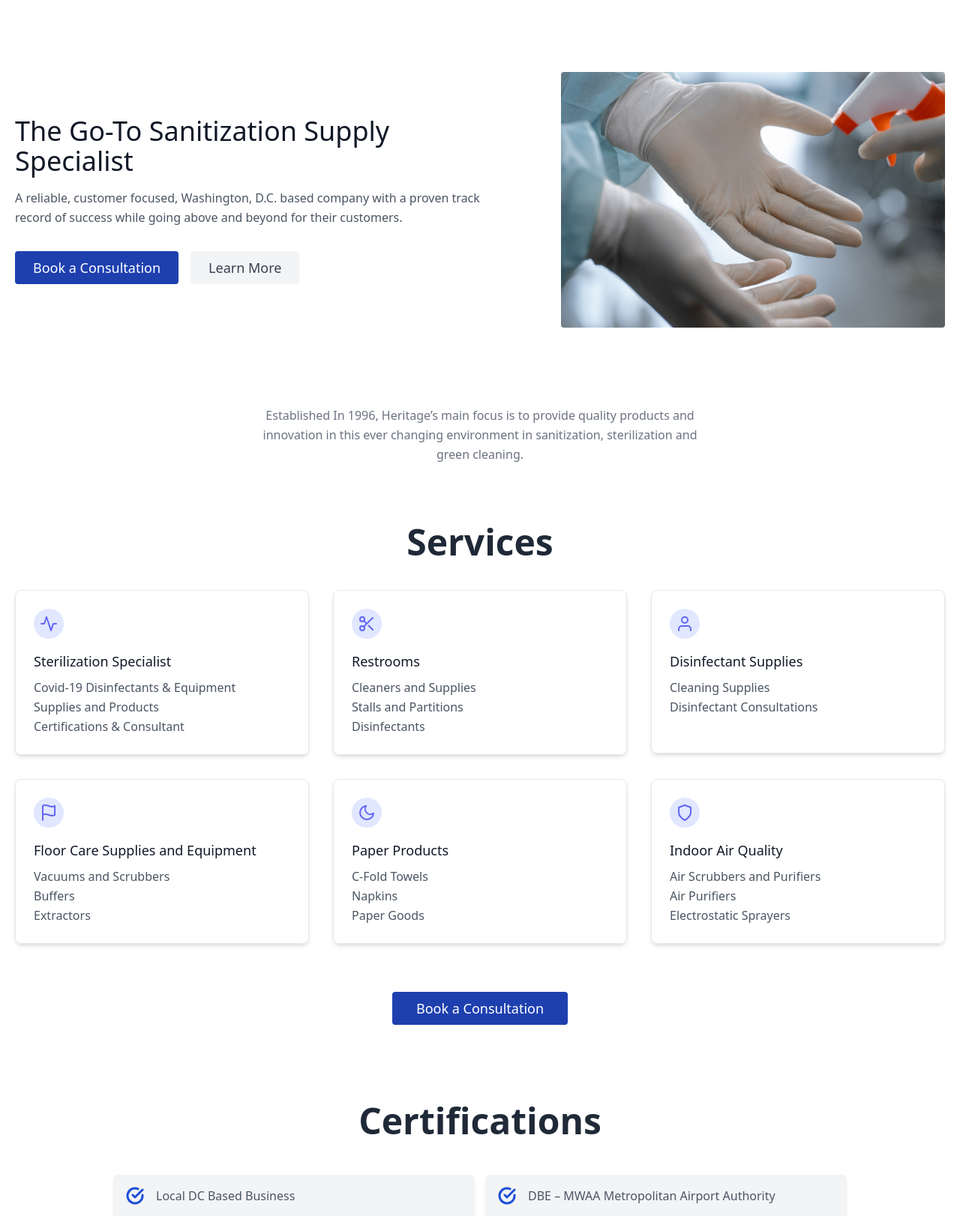
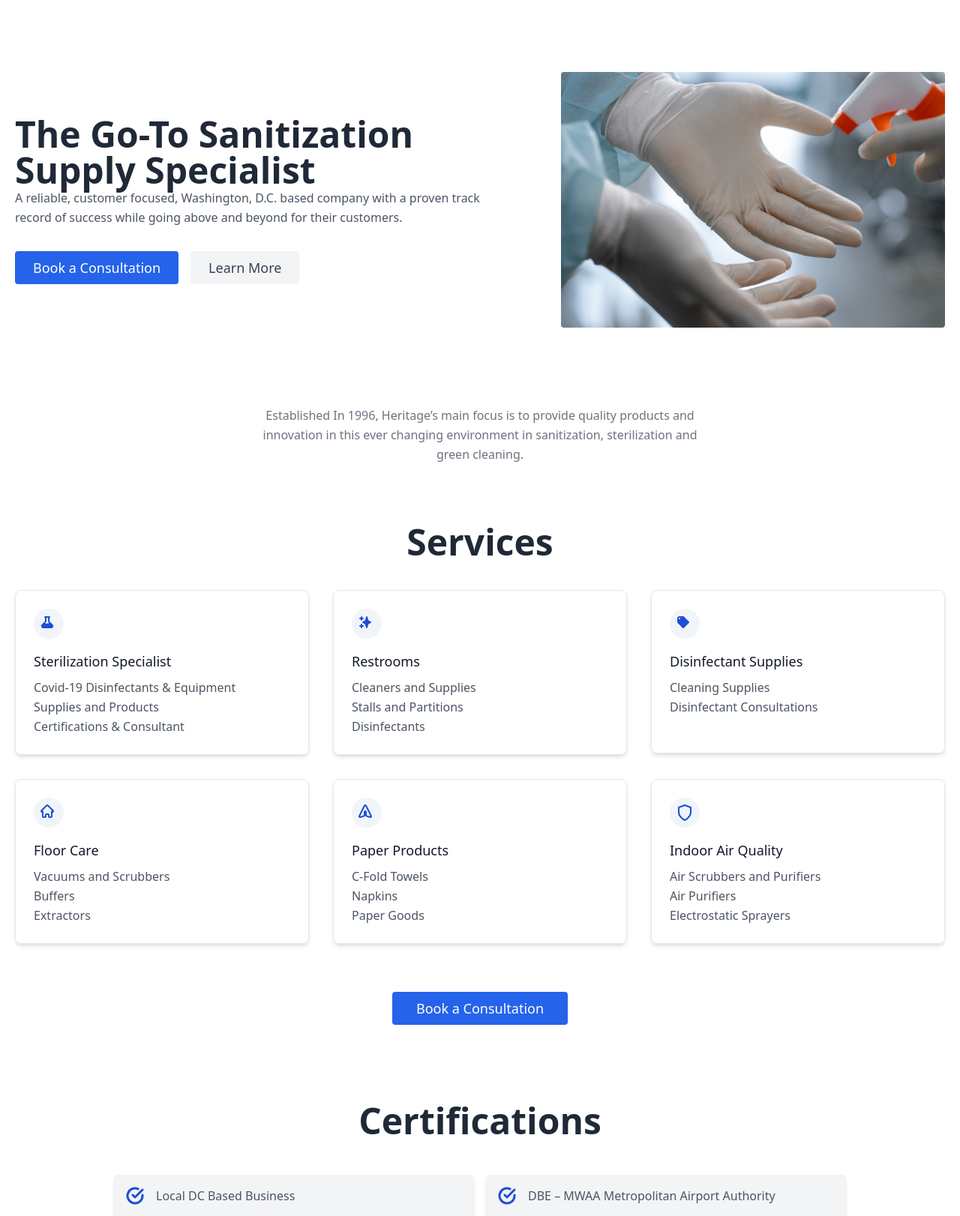
Before and after one commit to cashconnor/HTech, a Django app: page / in a window 1280 px wide. Shown: the part 153-1775 px from the top of the page at 75% size. Run offline with Django 4.2, Linux system fonts and the light colour scheme.

Commit message:
turning into a single page website

```diff
--- /dev/null
+++ b/static/css/htmlstyle.css
@@ -0,0 +1,24 @@
+html {
+    scroll-behavior: smooth;
+   }
+
+
+   #scrollbtn {
+    display: none; /* Hidden by default */
+    position: fixed; /* Fixed/sticky position */
+    bottom: 20px; /* Place the button at the bottom of the page */
+    right: 30px; /* Place the button 30px from the right */
+    z-index: 99; /* Make sure it does not overlap */
+    border: none; /* Remove borders */
+    outline: none; /* Remove outline */
+    background-color: red; /* Set a background color */
+    color: white; /* Text color */
+    cursor: pointer; /* Add a mouse pointer on hover */
+    padding: 15px; /* Some padding */
+    border-radius: 10px; /* Rounded corners */
+    font-size: 18px; /* Increase font size */
+  }
+
+  #scrollbtn:hover {
+    background-color: #555; /* Add a dark-grey background on hover */
+  }
--- a/static/css/style.css
+++ b/static/css/style.css
@@ -514,11 +514,6 @@ Ensure the default browser behavior of the `hidden` attribute.
   position: relative;
 }
 
-.sticky {
-  position: -webkit-sticky;
-  position: sticky;
-}
-
 .inset-0 {
   top: 0px;
   right: 0px;
@@ -737,8 +732,8 @@ Ensure the default browser behavior of the `hidden` attribute.
   width: 83.333333%;
 }
 
-.w-1\/2 {
-  width: 50%;
+.w-8\/12 {
+  width: 66.666667%;
 }
 
 .w-4 {
@@ -859,19 +854,24 @@ Ensure the default browser behavior of the `hidden` attribute.
   background-color: rgb(255 255 255 / var(--tw-bg-opacity));
 }
 
-.bg-indigo-500 {
+.bg-blue-600 {
   --tw-bg-opacity: 1;
-  background-color: rgb(99 102 241 / var(--tw-bg-opacity));
-}
-
-.bg-blue-800 {
-  --tw-bg-opacity: 1;
-  background-color: rgb(30 64 175 / var(--tw-bg-opacity));
+  background-color: rgb(37 99 235 / var(--tw-bg-opacity));
 }
 
 .bg-gray-100 {
   --tw-bg-opacity: 1;
   background-color: rgb(243 244 246 / var(--tw-bg-opacity));
+}
+
+.bg-slate-100 {
+  --tw-bg-opacity: 1;
+  background-color: rgb(241 245 249 / var(--tw-bg-opacity));
+}
+
+.bg-indigo-500 {
+  --tw-bg-opacity: 1;
+  background-color: rgb(99 102 241 / var(--tw-bg-opacity));
 }
 
 .bg-indigo-100 {
@@ -1061,9 +1061,9 @@ Ensure the default browser behavior of the `hidden` attribute.
   color: rgb(17 24 39 / var(--tw-text-opacity));
 }
 
-.text-indigo-500 {
+.text-blue-500 {
   --tw-text-opacity: 1;
-  color: rgb(99 102 241 / var(--tw-text-opacity));
+  color: rgb(59 130 246 / var(--tw-text-opacity));
 }
 
 .text-gray-700 {
@@ -1081,14 +1081,19 @@ Ensure the default browser behavior of the `hidden` attribute.
   color: rgb(107 114 128 / var(--tw-text-opacity));
 }
 
+.text-gray-800 {
+  --tw-text-opacity: 1;
+  color: rgb(31 41 55 / var(--tw-text-opacity));
+}
+
 .text-blue-700 {
   --tw-text-opacity: 1;
   color: rgb(29 78 216 / var(--tw-text-opacity));
 }
 
-.text-gray-800 {
+.text-indigo-500 {
   --tw-text-opacity: 1;
-  color: rgb(31 41 55 / var(--tw-text-opacity));
+  color: rgb(99 102 241 / var(--tw-text-opacity));
 }
 
 .shadow-md {
@@ -1127,9 +1132,9 @@ Ensure the default browser behavior of the `hidden` attribute.
   transition-timing-function: cubic-bezier(0.4, 0, 0.2, 1);
 }
 
-.hover\:bg-indigo-600:hover {
+.hover\:bg-blue-800:hover {
   --tw-bg-opacity: 1;
-  background-color: rgb(79 70 229 / var(--tw-bg-opacity));
+  background-color: rgb(30 64 175 / var(--tw-bg-opacity));
 }
 
 .hover\:bg-blue-700:hover {
@@ -1140,6 +1145,11 @@ Ensure the default browser behavior of the `hidden` attribute.
 .hover\:bg-gray-200:hover {
   --tw-bg-opacity: 1;
   background-color: rgb(229 231 235 / var(--tw-bg-opacity));
+}
+
+.hover\:bg-indigo-600:hover {
+  --tw-bg-opacity: 1;
+  background-color: rgb(79 70 229 / var(--tw-bg-opacity));
 }
 
 .hover\:text-gray-900:hover {
--- a/static/js/scroll.js
+++ b/static/js/scroll.js
@@ -28,3 +28,23 @@ methods: {
         }
     }
 }
+
+//Get the button:
+mybutton = document.getElementById("scrollbtn");
+
+// When the user scrolls down 20px from the top of the document, show the button
+window.onscroll = function() {scrollFunction()};
+
+function scrollFunction() {
+  if (document.body.scrollTop > 20 || document.documentElement.scrollTop > 20) {
+    mybutton.style.display = "block";
+  } else {
+    mybutton.style.display = "none";
+  }
+}
+
+// When the user clicks on the button, scroll to the top of the document
+function topFunction() {
+  document.body.scrollTop = 0; // For Safari
+  document.documentElement.scrollTop = 0; // For Chrome, Firefox, IE and Opera
+}
--- a/templates/base.html
+++ b/templates/base.html
@@ -6,6 +6,7 @@
     <meta http-equiv="X-UA-Compatible" content="IE=edge">
     <meta name="viewport" content="width=device-width, initial-scale=1.0">
     <link href="{% static 'css/style.css' %}" rel="stylesheet">
+    <link href="{% static 'css/htmlstyle.css' %}" rel="stylesheet">
     <link rel="stylesheet" href="https://unpkg.com/aos@next/dist/aos.css" />
     <title>{% block title %}Heritage Maintenance{% endblock %}</title>
     <script src="{% static 'js/scroll.js' %}"></script>
@@ -14,8 +15,11 @@
     <main>
         {% include 'navbar.html' %}
         {% block content %}
+
         {% endblock %}
+        <button onclick="topFunction()" id="scrollbtn" title="Go to top">button</button>
         {% include 'footer.html' %}
+
     </main>
     <script src="https://unpkg.com/aos@next/dist/aos.js"></script>
     <script>
--- a/templates/contact-us.html
+++ b/templates/contact-us.html
@@ -14,7 +14,7 @@
           </div>
           <div class="lg:w-1/2 px-6 mt-4 lg:mt-0">
             <h2 class="title-font font-semibold text-gray-900 tracking-widest text-xs">EMAIL</h2>
-            <a class="text-indigo-500 leading-relaxed">info@htech-inc.com</a>
+            <a class="text-blue-500 leading-relaxed">info@htech-inc.com</a>
             <h2 class="title-font font-semibold text-gray-900 tracking-widest text-xs mt-4">PHONE</h2>
             <p class="leading-relaxed">202-957-9014</p>
           </div>
@@ -35,7 +35,7 @@
           <label for="message" class="leading-7 text-sm text-gray-600">Message</label>
           <textarea id="message" name="message" class="w-full bg-white rounded border border-gray-300 focus:border-indigo-500 focus:ring-2 focus:ring-indigo-200 h-32 text-base outline-none text-gray-700 py-1 px-3 resize-none leading-6 transition-colors duration-200 ease-in-out"></textarea>
         </div>
-        <button class="text-white bg-indigo-500 border-0 py-2 px-6 focus:outline-none hover:bg-indigo-600 rounded text-lg">Send</button>
+        <button class="text-white bg-blue-600 border-0 py-2 px-6 focus:outline-none hover:bg-blue-800 rounded text-lg">Send</button>
         <p class="text-xs text-gray-500 mt-3"></p>
       </div>
     </div>
--- a/templates/index.html
+++ b/templates/index.html
@@ -7,13 +7,13 @@
 <section class="text-gray-600 body-font">
     <div class="container mx-auto flex px-5 py-24 md:flex-row flex-col items-center ">
       <div data-aos="fade-right" class="lg:flex-grow md:w-1/2 lg:pr-24 md:pr-16 flex flex-col md:items-start md:text-left mb-16 md:mb-0 items-center text-center">
-        <h1 class="title-font sm:text-4xl text-3xl mb-4 font-medium text-gray-900">The Go-To Sanitization Supply Specialist
+        <h1 class="title-font lg:text-5xl md:text-4xl text-2xl font-bold leading-10 text-gray-800">The Go-To Sanitization Supply Specialist
           <br class="hidden lg:inline-block">
         </h1>
         <p class="mb-8 leading-relaxed">A reliable, customer focused, Washington, D.C. based company with a proven track record of success while going above and beyond for their customers.</p>
         <div class="flex justify-center">
-          <button class="inline-flex text-white bg-blue-800 border-0 py-2 px-6 focus:outline-none hover:bg-blue-700 rounded text-lg">Book a Consultation</button>
-          <button class="ml-4 inline-flex text-gray-700 bg-gray-100 border-0 py-2 px-6 focus:outline-none hover:bg-gray-200 rounded text-lg">Learn More</button>
+          <a href="{% url 'contact-us' %}" class="inline-flex text-white bg-blue-600 border-0 py-2 px-6 focus:outline-none hover:bg-blue-700 rounded text-lg">Book a Consultation</a>
+          <a href="{% url 'services' %}" class="ml-4 inline-flex text-gray-700 bg-gray-100 border-0 py-2 px-6 focus:outline-none hover:bg-gray-200 rounded text-lg">Learn More</a>
         </div>
       </div>
       <div class="lg:max-w-lg lg:w-full md:w-1/2 w-5/6">
@@ -29,15 +29,16 @@
         <p class="lg:w-1/2 w-full leading-relaxed text-gray-500">Established In 1996, Heritage’s main focus is to provide quality products and innovation in this ever changing environment in sanitization, sterilization and green cleaning.</p>
 
       </div>
+      <div id="services" ></div>
       <div data-aos="fade-up" class="flex flex-wrap w-full mb-10 flex-col items-center text-center">
         <h1 class="lg:text-5xl md:text-4xl text-2xl font-bold leading-10 text-gray-800">Services</h1>
       </div>
       <div class="flex flex-wrap -m-4">
         <div class="xl:w-1/3 md:w-1/2 p-4">
           <div data-aos="fade-up" class="border border-gray-200 p-6 rounded-lg shadow-md">
-            <div class="w-10 h-10 inline-flex items-center justify-center rounded-full bg-indigo-100 text-indigo-500 mb-4">
-              <svg fill="none" stroke="currentColor" stroke-linecap="round" stroke-linejoin="round" stroke-width="2" class="w-6 h-6" viewBox="0 0 24 24">
-                <path d="M22 12h-4l-3 9L9 3l-3 9H2"></path>
+            <div class="w-10 h-10 inline-flex items-center justify-center rounded-full bg-slate-100 text-blue-700 mb-4">
+              <svg fill="currentColor" stroke="currentColor" stroke-linecap="round" stroke-linejoin="round" stroke-width="0" class="w-6 h-6" viewBox="0 0 24 24">
+                <path fill-rule="evenodd" d="M7 2a1 1 0 00-.707 1.707L7 4.414v3.758a1 1 0 01-.293.707l-4 4C.817 14.769 2.156 18 4.828 18h10.343c2.673 0 4.012-3.231 2.122-5.121l-4-4A1 1 0 0113 8.172V4.414l.707-.707A1 1 0 0013 2H7zm2 6.172V4h2v4.172a3 3 0 00.879 2.12l1.027 1.028a4 4 0 00-2.171.102l-.47.156a4 4 0 01-2.53 0l-.563-.187a1.993 1.993 0 00-.114-.035l1.063-1.063A3 3 0 009 8.172z" clip-rule="evenodd" ></path>
               </svg>
             </div>
             <h2 class="text-lg text-gray-900 font-medium title-font mb-2">Sterilization Specialist</h2>
@@ -48,11 +49,9 @@
         </div>
         <div class="xl:w-1/3 md:w-1/2 p-4">
           <div data-aos="fade-up" class="border border-gray-200 p-6 rounded-lg shadow-md">
-            <div class="w-10 h-10 inline-flex items-center justify-center rounded-full bg-indigo-100 text-indigo-500 mb-4">
-              <svg fill="none" stroke="currentColor" stroke-linecap="round" stroke-linejoin="round" stroke-width="2" class="w-6 h-6" viewBox="0 0 24 24">
-                <circle cx="6" cy="6" r="3"></circle>
-                <circle cx="6" cy="18" r="3"></circle>
-                <path d="M20 4L8.12 15.88M14.47 14.48L20 20M8.12 8.12L12 12"></path>
+            <div class="w-10 h-10 inline-flex items-center justify-center rounded-full bg-slate-100 text-blue-700 mb-4">
+              <svg fill="currentColor" stroke="currentColor" stroke-linecap="round" stroke-linejoin="round" stroke-width="0" class="w-6 h-6" viewBox="0 0 24 24">
+                <path fill-rule="evenodd" d="M5 2a1 1 0 011 1v1h1a1 1 0 010 2H6v1a1 1 0 01-2 0V6H3a1 1 0 010-2h1V3a1 1 0 011-1zm0 10a1 1 0 011 1v1h1a1 1 0 110 2H6v1a1 1 0 11-2 0v-1H3a1 1 0 110-2h1v-1a1 1 0 011-1zM12 2a1 1 0 01.967.744L14.146 7.2 17.5 9.134a1 1 0 010 1.732l-3.354 1.935-1.18 4.455a1 1 0 01-1.933 0L9.854 12.8 6.5 10.866a1 1 0 010-1.732l3.354-1.935 1.18-4.455A1 1 0 0112 2z" clip-rule="evenodd"></path>
               </svg>
             </div>
             <h2 class="text-lg text-gray-900 font-medium title-font mb-2">Restrooms</h2>
@@ -63,10 +62,10 @@
         </div>
         <div class="xl:w-1/3 md:w-1/2 p-4">
           <div data-aos="fade-up" class="border border-gray-200 p-6 rounded-lg shadow-md">
-            <div class="w-10 h-10 inline-flex items-center justify-center rounded-full bg-indigo-100 text-indigo-500 mb-4">
-              <svg fill="none" stroke="currentColor" stroke-linecap="round" stroke-linejoin="round" stroke-width="2" class="w-6 h-6" viewBox="0 0 24 24">
-                <path d="M20 21v-2a4 4 0 00-4-4H8a4 4 0 00-4 4v2"></path>
-                <circle cx="12" cy="7" r="4"></circle>
+            <div class="w-10 h-10 inline-flex items-center justify-center rounded-full bg-slate-100 text-blue-700 mb-4">
+              <svg fill="currentColor" stroke="currentColor" stroke-linecap="round" stroke-linejoin="round" stroke-width="0" class="w-6 h-6" viewBox="0 0 24 24">
+                <path fill-rule="evenodd" d="M17.707 9.293a1 1 0 010 1.414l-7 7a1 1 0 01-1.414 0l-7-7A.997.997 0 012 10V5a3 3 0 013-3h5c.256 0 .512.098.707.293l7 7zM5 6a1 1 0 100-2 1 1 0 000 2z" clip-rule="evenodd"></path>
+
               </svg>
             </div>
             <h2 class="text-lg text-gray-900 font-medium title-font mb-2">Disinfectant Supplies</h2>
@@ -77,12 +76,12 @@
         </div>
         <div class="xl:w-1/3 md:w-1/2 p-4">
           <div data-aos="fade-up" class="border border-gray-200 p-6 rounded-lg shadow-md">
-            <div class="w-10 h-10 inline-flex items-center justify-center rounded-full bg-indigo-100 text-indigo-500 mb-4">
+            <div class="w-10 h-10 inline-flex items-center justify-center rounded-full bg-slate-100 text-blue-700 mb-4">
               <svg fill="none" stroke="currentColor" stroke-linecap="round" stroke-linejoin="round" stroke-width="2" class="w-6 h-6" viewBox="0 0 24 24">
-                <path d="M4 15s1-1 4-1 5 2 8 2 4-1 4-1V3s-1 1-4 1-5-2-8-2-4 1-4 1zM4 22v-7"></path>
+                <path d="M10.707 2.293a1 1 0 00-1.414 0l-7 7a1 1 0 001.414 1.414L4 10.414V17a1 1 0 001 1h2a1 1 0 001-1v-2a1 1 0 011-1h2a1 1 0 011 1v2a1 1 0 001 1h2a1 1 0 001-1v-6.586l.293.293a1 1 0 001.414-1.414l-7-7z" ></path>
               </svg>
             </div>
-            <h2 class="text-lg text-gray-900 font-medium title-font mb-2">Floor Care Supplies and Equipment</h2>
+            <h2 class="text-lg text-gray-900 font-medium title-font mb-2">Floor Care</h2>
             <p class="leading-relaxed text-base">Vacuums and Scrubbers</p>
             <p class="leading-relaxed text-base">Buffers</p>
             <p class="leading-relaxed text-base">Extractors</p>
@@ -90,9 +89,9 @@
         </div>
         <div class="xl:w-1/3 md:w-1/2 p-4">
           <div data-aos="fade-up" class="border border-gray-200 p-6 rounded-lg shadow-md">
-            <div class="w-10 h-10 inline-flex items-center justify-center rounded-full bg-indigo-100 text-indigo-500 mb-4">
+            <div class="w-10 h-10 inline-flex items-center justify-center rounded-full bg-slate-100 text-blue-700 mb-4">
               <svg fill="none" stroke="currentColor" stroke-linecap="round" stroke-linejoin="round" stroke-width="2" class="w-6 h-6" viewBox="0 0 24 24">
-                <path d="M21 12.79A9 9 0 1111.21 3 7 7 0 0021 12.79z"></path>
+                <path d="M10.894 2.553a1 1 0 00-1.788 0l-7 14a1 1 0 001.169 1.409l5-1.429A1 1 0 009 15.571V11a1 1 0 112 0v4.571a1 1 0 00.725.962l5 1.428a1 1 0 001.17-1.408l-7-14z"></path>
               </svg>
             </div>
             <h2 class="text-lg text-gray-900 font-medium title-font mb-2">Paper Products</h2>
@@ -103,7 +102,7 @@
         </div>
         <div class="xl:w-1/3 md:w-1/2 p-4">
           <div data-aos="fade-up" class="border border-gray-200 p-6 rounded-lg shadow-md">
-            <div class="w-10 h-10 inline-flex items-center justify-center rounded-full bg-indigo-100 text-indigo-500 mb-4">
+            <div class="w-10 h-10 inline-flex items-center justify-center rounded-full bg-slate-100 text-blue-700 mb-4">
               <svg fill="none" stroke="currentColor" stroke-linecap="round" stroke-linejoin="round" stroke-width="2" class="w-6 h-6" viewBox="0 0 24 24">
                 <path d="M12 22s8-4 8-10V5l-8-3-8 3v7c0 6 8 10 8 10z"></path>
               </svg>
@@ -115,7 +114,7 @@
           </div>
         </div>
       </div>
-      <button data-aos="zoom-in" class="flex mx-auto mt-16 text-white bg-blue-800 border-0 py-2 px-8 focus:outline-none hover:bg-blue-700 rounded text-lg">Book a Consultation</button>
+      <button data-aos="zoom-in" class="flex mx-auto mt-16 text-white bg-blue-600 border-0 py-2 px-8 focus:outline-none hover:bg-blue-700 rounded text-lg">Book a Consultation</button>
     </div>
 </section>
 <section class="text-gray-600 body-font">
@@ -201,7 +200,7 @@
   </div>
 </section>
 
-<div class="md:py-12 py-8 px-4">
+<div id="partners" class="md:py-12 py-8 px-4">
   <div class="flex flex-col items-center justify-center">
     <h1 class="lg:text-5xl md:text-4xl text-2xl font-bold leading-10 text-gray-800">Our Trusted Partners</h1>
     <p class="text-base leading-normal text-center text-gray-600 mt-4 xl:w-1/2 w-10/12">We just got featured in the following magazines and it has been the most incredible journey. We work with the best fashion magazines across the world</p>
@@ -215,31 +214,31 @@
         <img src="{% static 'img/partners/essity-logo.png' %}" style="width:120px" alt="essity">
       </div>
       <div data-aos="fade-left" class="bg-white md:w-48 w-full h-24 rounded border-solid border-2 border-gray-200 flex items-center justify-center">
-        <img src="{% static 'img/partners/georgia-pacific-logo.jpg' %}" style="width:120px" alt="amazon">
+        <img src="{% static 'img/partners/georgia-pacific-logo.jpg' %}" style="width:120px" alt="georgia-pacific">
       </div>
       <div data-aos="fade-left" class="bg-white md:w-48 w-full h-24 rounded border-solid border-2 border-gray-200 flex items-center justify-center">
-       <img src="{% static 'img/partners/karcher-logo.png' %}" style="width:120px" alt="linkedIn">
+       <img src="{% static 'img/partners/karcher-logo.png' %}" style="width:120px" alt="karcher">
       </div>
       <div data-aos="fade-left" class="bg-white md:w-48 w-full h-24 rounded border-solid border-2 border-gray-200 flex items-center justify-center">
-       <img src="{% static 'img/partners/kimberly-clark-logo.png' %}" style="width:120px" alt="blackberry">
+       <img src="{% static 'img/partners/kimberly-clark-logo.png' %}" style="width:120px" alt="kimberly-clark">
       </div>
       <div data-aos="fade-left" class="bg-white md:w-48 w-full h-24 rounded border-solid border-2 border-gray-200 flex items-center justify-center">
-        <img src="{% static 'img/partners/revolution-bag-logo.png' %}" style="width:120px" alt="microsoft">
+        <img src="{% static 'img/partners/revolution-bag-logo.png' %}" style="width:120px" alt="revolution">
       </div>
       <div data-aos="fade-left" class="bg-white md:w-48 w-full h-24 rounded border-solid border-2 border-gray-200 flex items-center justify-center">
-        <img src="{% static 'img/partners/rubbermaid-logo.svg' %}" style="width:120px" alt="amazon">
+        <img src="{% static 'img/partners/rubbermaid-logo.svg' %}" style="width:120px" alt="rubbermaid">
       </div>
       <div data-aos="fade-left" class="bg-white md:w-48 w-full h-24 rounded border-solid border-2 border-gray-200 flex items-center justify-center">
-       <img src="{% static 'img/partners/scj-logo.png' %}" style="width:120px" alt="linkedIn">
+       <img src="{% static 'img/partners/scj-logo.png' %}" style="width:120px" alt="sc-johnson">
       </div>
       <div data-aos="fade-left" class="bg-white md:w-48 w-full h-24 rounded border-solid border-2 border-gray-200 flex items-center justify-center">
-       <img src="{% static 'img/partners/spartan-logo.png' %}" style="width:120px" alt="blackberry">
+       <img src="{% static 'img/partners/spartan-logo.png' %}" style="width:120px" alt="spartan">
       </div>
       <div data-aos="fade-left" class="bg-white md:w-48 w-full h-24 rounded border-solid border-2 border-gray-200 flex items-center justify-center">
-        <img src="{% static 'img/partners/tenant-logo.png' %}" style="width:120px" alt="microsoft">
+        <img src="{% static 'img/partners/tenant-logo.png' %}" style="width:120px" alt="tennant">
       </div>
       <div data-aos="fade-left" class="bg-white md:w-48 w-full h-24 rounded border-solid border-2 border-gray-200 flex items-center justify-center">
-        <img src="{% static 'img/partners/Brady-logo.jpg' %}" style="width:120px" alt="microsoft">
+        <img src="{% static 'img/partners/Brady-logo.jpg' %}" style="width:120px" alt="brady">
       </div>
     </div>
   </div>
--- a/templates/navbar.html
+++ b/templates/navbar.html
@@ -1,5 +1,5 @@
 {% load static %}
-<header class="sticky top-0 z-50 text-gray-600 body-font bg-white">
+<header class="top-0 z-50 text-gray-600 body-font bg-white">
     <div class="container mx-auto flex flex-wrap p-5 flex-col md:flex-row items-center">
       <a href="{% url 'landing-page' %}" class="flex title-font font-medium items-center text-gray-900 mb-4 md:mb-0">
         <img src="{% static 'img/Heritage-logo-new.png' %}" width="240" height="150">
@@ -9,8 +9,8 @@
 
       </a>
       <nav class="md:mr-auto md:ml-4 md:py-1 md:pl-4 md:border-l md:border-gray-400	flex flex-wrap items-center text-base justify-center">
-        <a href="{% url 'services' %}" class="mr-5 hover:text-gray-900">Services</a>
-        <a href="{% url 'partners' %}" class="mr-5 hover:text-gray-900">Partners</a>
+        <a href="#services" class="mr-5 hover:text-gray-900">Services</a>
+        <a href="#partners" class="mr-5 hover:text-gray-900">Partners</a>
         <a href="{% url 'about-us' %}" class="mr-5 hover:text-gray-900">About Us</a>
       </nav>
       <a href="{% url 'contact-us' %}" class="inline-flex items-center bg-gray-100 border-0 py-1 px-3 focus:outline-none hover:bg-gray-200 rounded text-base mt-4 md:mt-0">Contact Us
@@ -20,3 +20,6 @@
       </a>
     </div>
   </header>
+
+
+  <!-- href="{% url 'services' %}" -->
```
